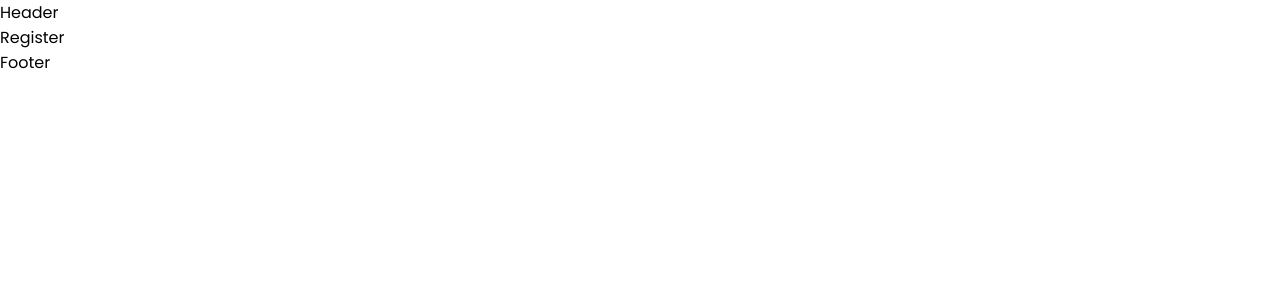
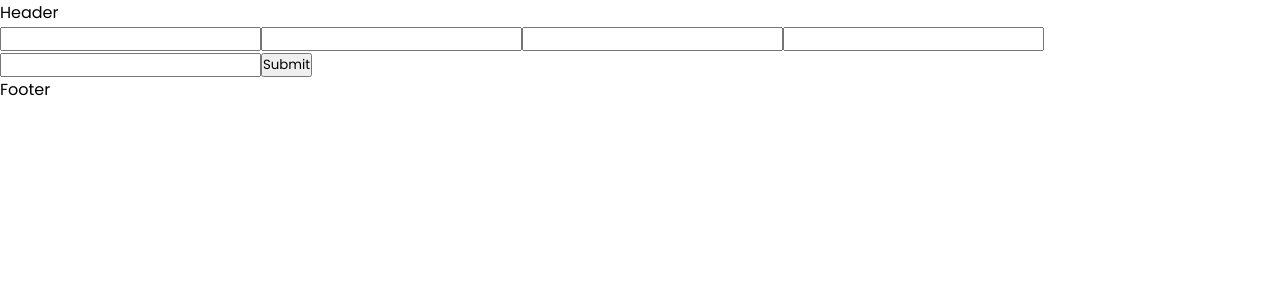
Before and after one commit to aslanmmedov/HackathonDemo, a React (Vite) app in the folder HackatonDemo/: page /register in a window 1280 px wide. Shown: the top 300 px of the page. Built offline with nearby package versions, Linux system fonts and the light colour scheme.

Commit message:
register

```diff
--- a/HackatonDemo/src/pages/register/index.jsx
+++ b/HackatonDemo/src/pages/register/index.jsx
@@ -1,9 +1,108 @@
 import React from 'react'
+import { useFormik } from 'formik';
+import * as Yup from 'yup';
 
-const Register = () => {
+
+function Register() {
+  const formik = useFormik({
+    initialValues: {
+      firstName: '',
+      lastName: '',
+      userName: '',
+      email: '',
+      password:'',
+    },
+    validationSchema: Yup.object({
+      firstName: Yup.string()
+        .max(15, 'Must be 15 characters or less')
+        .required('Required'),
+        userName: Yup.string()
+        .max(15, 'Must be 15 characters or less')
+        .required('Required'),
+      lastName: Yup.string()
+        .max(20, 'Must be 20 characters or less')
+        .required('Required'),
+      email: Yup.string().email('Invalid email address').required('Required'),
+      password: Yup.string()
+      .min(6, "Password must be at least 6 characters")
+      .matches(/[A-Z]/, "Password must contain at least one uppercase letter")
+      .matches(/[a-z]/, "Password must contain at least one lowercase letter")
+      .matches(/\d/, "Password must contain at least one number")
+      .required("Required"),
+    }),
+    onSubmit: values => {
+      alert(JSON.stringify(values, null, 2));
+    },
+  });
   return (
-    <div>Register</div>
-  )
+
+
+   <div>
+      <form onSubmit={formik.handleSubmit}>
+       <input
+         id="firstName"
+         name="firstName"
+         type="text"
+         onChange={formik.handleChange}
+         onBlur={formik.handleBlur}
+         value={formik.values.firstName}
+       />
+       {formik.touched.firstName && formik.errors.firstName ? (
+         <div>{formik.errors.firstName}</div>
+       ) : null}
+
+       <input
+         id="lastName"
+         name="lastName"
+         type="text"
+         onChange={formik.handleChange}
+         onBlur={formik.handleBlur}
+         value={formik.values.lastName}
+       />
+       {formik.touched.lastName && formik.errors.lastName ? (
+         <div>{formik.errors.lastName}</div>
+       ) : null}
+
+ <input
+         id="userName"
+         name="userName"
+         type="text"
+         onChange={formik.handleChange}
+         onBlur={formik.handleBlur}
+         value={formik.values.userName}
+       />
+       {formik.touched.userName && formik.errors.userName ? (
+         <div>{formik.errors.userName}</div>
+       ) : null}
+
+       <input
+         id="email"
+         name="email"
+         type="email"
+         onChange={formik.handleChange}
+         onBlur={formik.handleBlur}
+         value={formik.values.email}
+       />
+       {formik.touched.email && formik.errors.email ? (
+         <div>{formik.errors.email}</div>
+       ) : null}
+        <input
+         id="password"
+         name="password"
+         type="password"
+         onChange={formik.handleChange}
+         onBlur={formik.handleBlur}
+         value={formik.values.password}
+       />
+       {formik.touched.password && formik.errors.password ? (
+         <div>{formik.errors.password}</div>
+       ) : null}
+
+       <button type="submit">Submit</button>
+     </form>
+   </div>
+
+  );
 }
 
 export default Register
```
